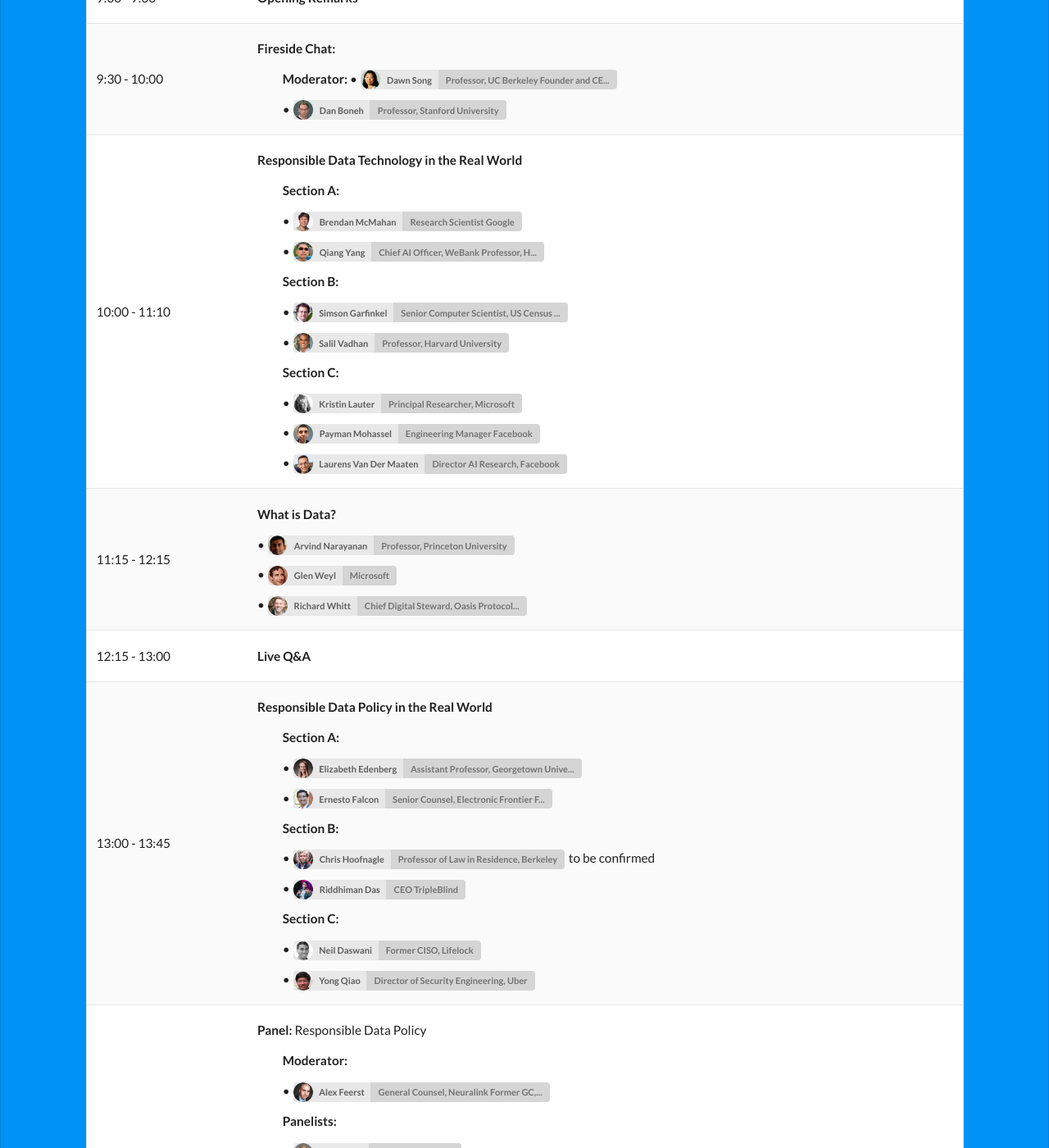
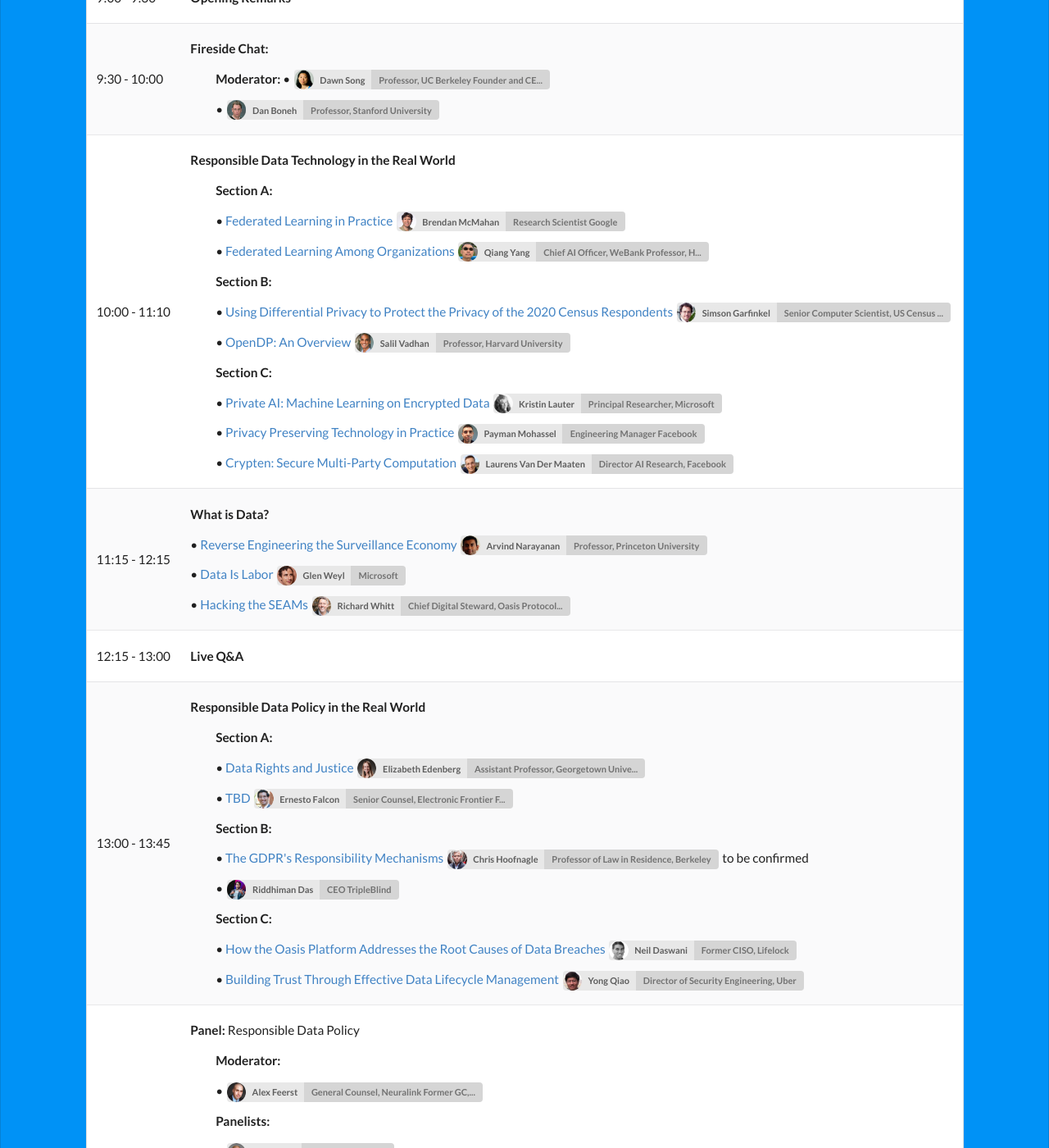
Before and after one commit to responsible-data-summit/responsible-data-summit.github.io, a Jekyll site: the page built from pages/agenda-0730.html, in a window 1280 px wide and 1400 px high, scrolled down 401 px. Shown: the whole window at 82% size. Built offline with Jekyll 4.4.1, drawn with Linux system fonts in a browser that asks for light colours.

Commit message:
talk title in tech agenda

```diff
--- a/_data/agenda0730.yml
+++ b/_data/agenda0730.yml
@@ -18,25 +18,35 @@
       comments: "Federated Learning"
       speakers:
         - name: Brendan McMahan
+          content: Federated Learning in Practice
         - name: Qiang Yang
+          content: Federated Learning Among Organizations
     - title: "Section B:"
       comments: "Differential Privacy"
       speakers:
         - name: Simson Garfinkel
+          content: Using Differential Privacy to Protect the Privacy of the 2020 Census Respondents
         - name: Salil Vadhan
+          content: "OpenDP: An Overview"
     - title: "Section C:"
       comments: "Secure Machine Learning"
       speakers:
         - name: Kristin Lauter
+          content: "Private AI: Machine Learning on Encrypted Data"
         - name: Payman Mohassel
+          content: Privacy Preserving Technology in Practice
         - name: Laurens Van Der Maaten
+          content: "Crypten: Secure Multi-Party Computation"
 - time: 11:15 - 12:15
   sections:
     - title: "What is Data?"
       speakers:
         - name: Arvind Narayanan
+          content: Reverse Engineering the Surveillance Economy
         - name: Glen Weyl
+          content: Data Is Labor
         - name: Richard Whitt
+          content: Hacking the SEAMs
 - time: 12:15 - 13:00
   sections:
     - title: "Live Q&A"
@@ -47,18 +57,23 @@
       comments: "Privacy and Policy"
       speakers:
         - name: Elizabeth Edenberg
+          content: Data Rights and Justice
         - name: Ernesto Falcon
+          content: TBD
     - title: "Section B:"
       comments: ""
       speakers:
         - name: Chris Hoofnagle
+          content: The GDPR's Responsibility Mechanisms
           comment: to be confirmed
         - name: Riddhiman Das
     - title: "Section C:"
       comments: "Data Security & Privacy in Enterprise"
       speakers:
         - name: Neil Daswani
+          content: How the Oasis Platform Addresses the Root Causes of Data Breaches
         - name: Yong Qiao
+          content: Building Trust Through Effective Data Lifecycle Management
 - time: 13:45 - 14:30
   sections:
     - title: "Panel:"
```
